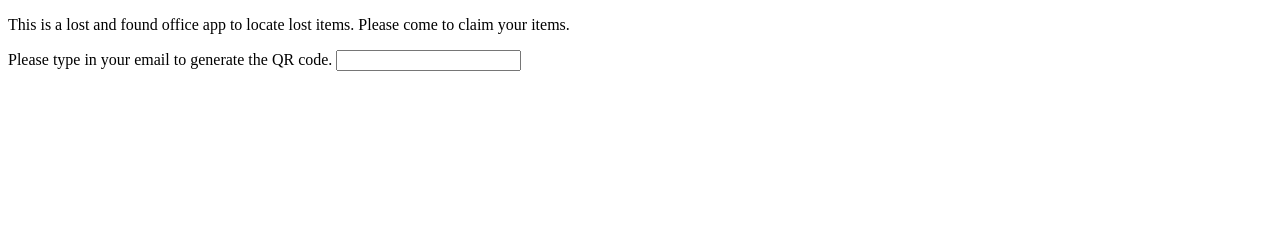
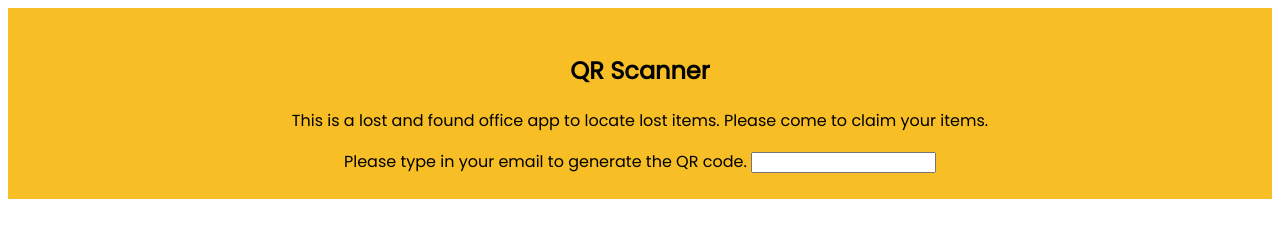
Before and after one commit to Shiprules/QR-Scanner, a plain HTML site: page index.html in a window 1280 px wide. Drawn offline with Linux system fonts and the light colour scheme.

Commit message:
Updated style

```diff
--- a/index.html
+++ b/index.html
@@ -7,15 +7,20 @@
         <meta name="charset" content="utf-8">
         <script src="qrcode.js"></script>
         <script src="script.js" defer></script>
+        <link rel="stylesheet" href="style.css">
+        <title>QR Scanner</title>
     </head>
 
     <body>
+        <main>
+            <h2>QR Scanner</h2>
             <p>
                 This is a lost and found office app to locate lost items. Please come to claim your items.
             </p>
             <div id="placeholder"></div>
             <label>Please type in your email to generate the QR code.</label>
             <input type="email" id="name">
+        </main>
     </body>
 
 </html>
--- a/script.js
+++ b/script.js
@@ -1,4 +1,4 @@
-var typeNumber = 4;
+var typeNumber = 10;
 var errorCorrectionLevel = 'L';
 
 function makeQR() {
--- a/style.css
+++ b/style.css
@@ -0,0 +1,8 @@
+@import url('https://fonts.googleapis.com/css2?family=Poppins&display=swap');
+
+main {
+    background-color: #f7bf25;
+    padding: 2%;
+    text-align: center;
+    font-family: 'Poppins', sans-serif;
+}
```
Lines whose indentation alone changed are shown as unchanged.
